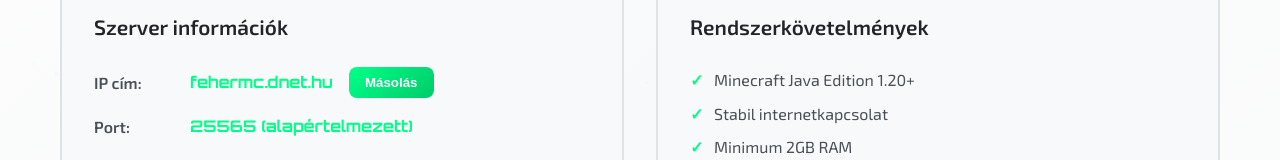
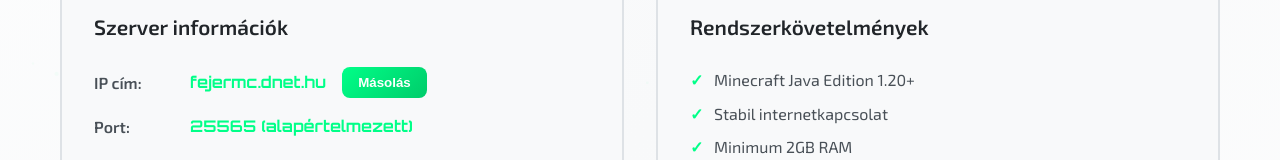
Before and after one commit to PeterKing1453/FejerMC, a website built with Vite: page join.html in a window 1280 px wide. Both pictures are taken after a click on the button "Másolás". Shown: the part 770-930 px from the top of the page. Built offline with nearby package versions, Linux system fonts and the light colour scheme.

Commit message:
Add files via upload

```diff
--- a/join.html
+++ b/join.html
@@ -73,7 +73,7 @@
             <div class="server-info-grid">
               <div class="info-item">
                 <span class="info-label">IP cím:</span>
-                <span class="info-value">fehermc.dnet.hu</span>
+                <span class="info-value">fejermc.dnet.hu</span>
                 <button class="copy-btn" onclick="copyIP()">Másolás</button>
               </div>
               <div class="info-item">
--- a/scripts/main.js
+++ b/scripts/main.js
@@ -220,7 +220,7 @@
 
 // Utility Functions
 function copyIP() {
-  const ipAddress = 'fehermc.dnet.hu';
+  const ipAddress = 'fejermc.dnet.hu';
 
   if (navigator.clipboard) {
     navigator.clipboard.writeText(ipAddress).then(() => {
```
